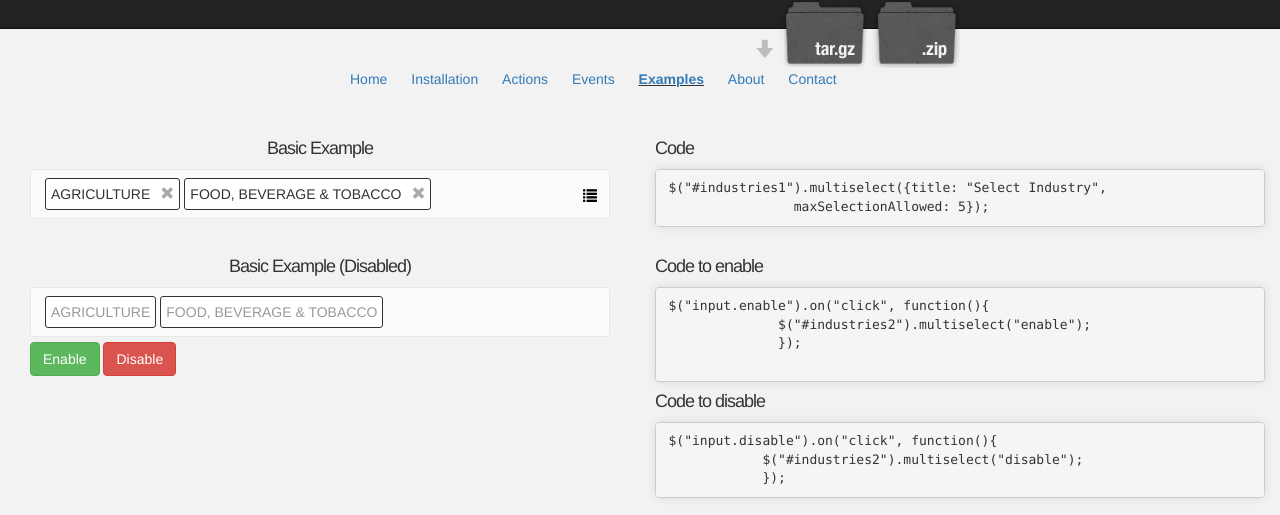
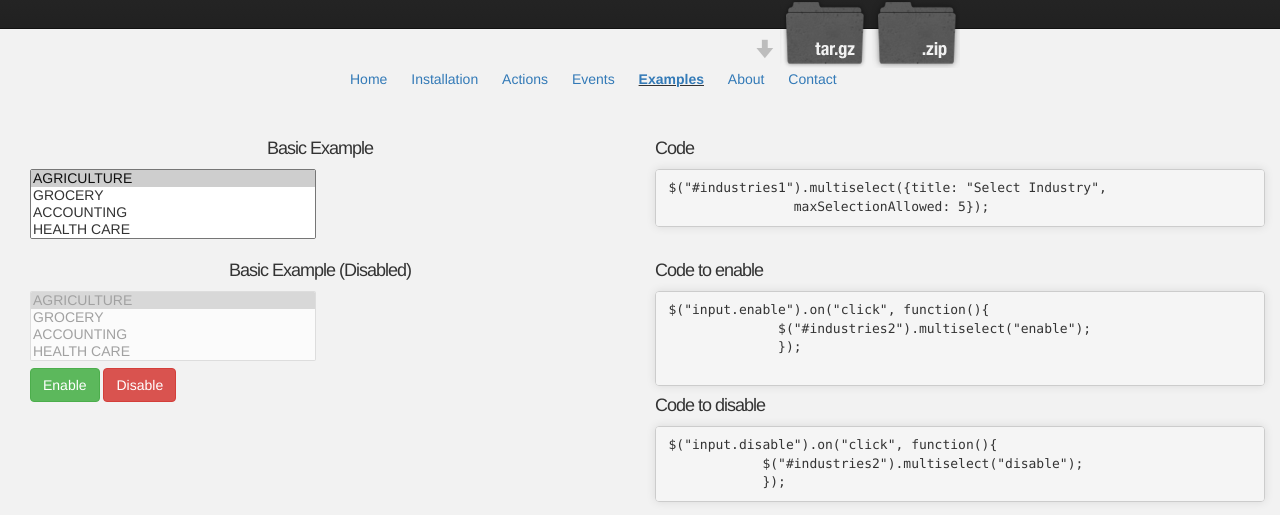
Before and after one commit to harshniketseta/popup-multiselect, a plain HTML site: page examples/index.html in a window 1280 px wide. Shown: the part 211-726 px from the top of the page. Drawn offline with nearby package versions, Linux system fonts and the light colour scheme; files that its build step writes are made by us from their sources; files whose address does not match are found by name.

Commit message:
url fix for main.js

```diff
--- a/examples/index.html
+++ b/examples/index.html
@@ -18,7 +18,7 @@
   <script src="http://maxcdn.bootstrapcdn.com/bootstrap/3.3.4/js/bootstrap.min.js"></script>
 
   <script src="/popupMultiSelect/dist/javascripts/multiselect.min.js"></script>
-  <script src="/javascripts/main.js"></script>
+  <script src="/popupMultiSelect/javascripts/main.js"></script>
 
   <title>Popupmultiselect</title>
 </head>
```
